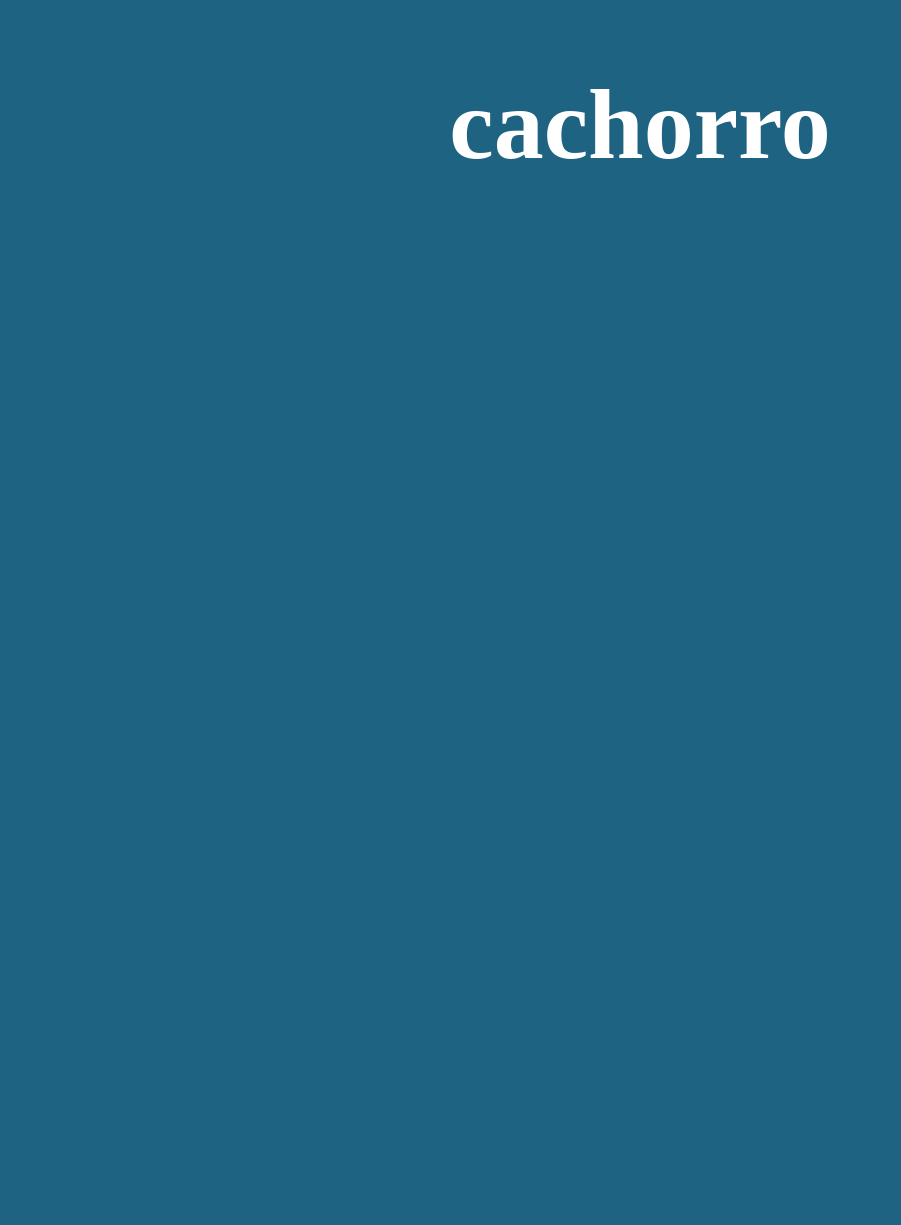
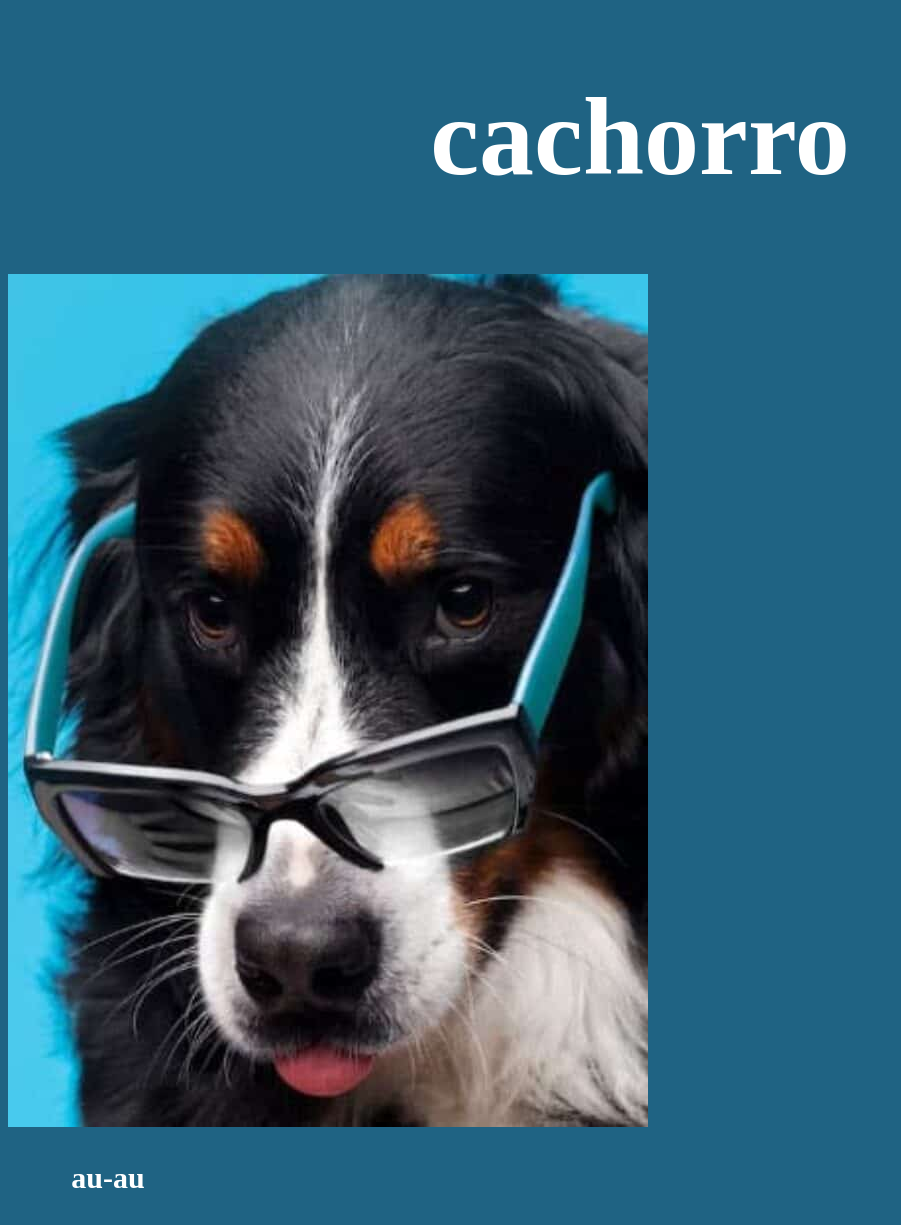
Before and after one commit to Dede142/agrinho, a plain HTML site: page agrão/index.html in a window 1280 px wide. Shown: the whole page, without its empty margins (0-901 px from the left). Before the commit the page ends 800 px from the top, so only its background shows below. Drawn offline with Linux system fonts and the light colour scheme.

Commit message:
Add files via upload

```diff
--- a/agrão/index.html
+++ b/agrão/index.html
@@ -8,6 +8,14 @@
     <title>agrinho</title>
 </head>
 <body>
-    <h1 class="animal"> cachorro    </h1>
+<header class="animal">
+    <h1> cachorro</h1>
+</header>
+    <section>
+        <div class="cachorro">
+    <img src="sao.ass.cachorras.jpg" alt="doguinho">
+    <h3 class="latido">au-au</h3>
+</div>
+</section>
 </body>
 </html>
--- a/agrão/style.css
+++ b/agrão/style.css
@@ -9,7 +9,17 @@ color: var(--branco) ;
 }
 
 .animal{
-    font-size: 100px;
+    font-size: 55px;
     justify-content: center;
     text-align: center;
 }
+
+.cachorro{
+    text-align: center;
+    width: 200px;
+    justify-content: center;
+}
+.latido{
+    text-align: center;
+    font-size: 30px;
+}
```
